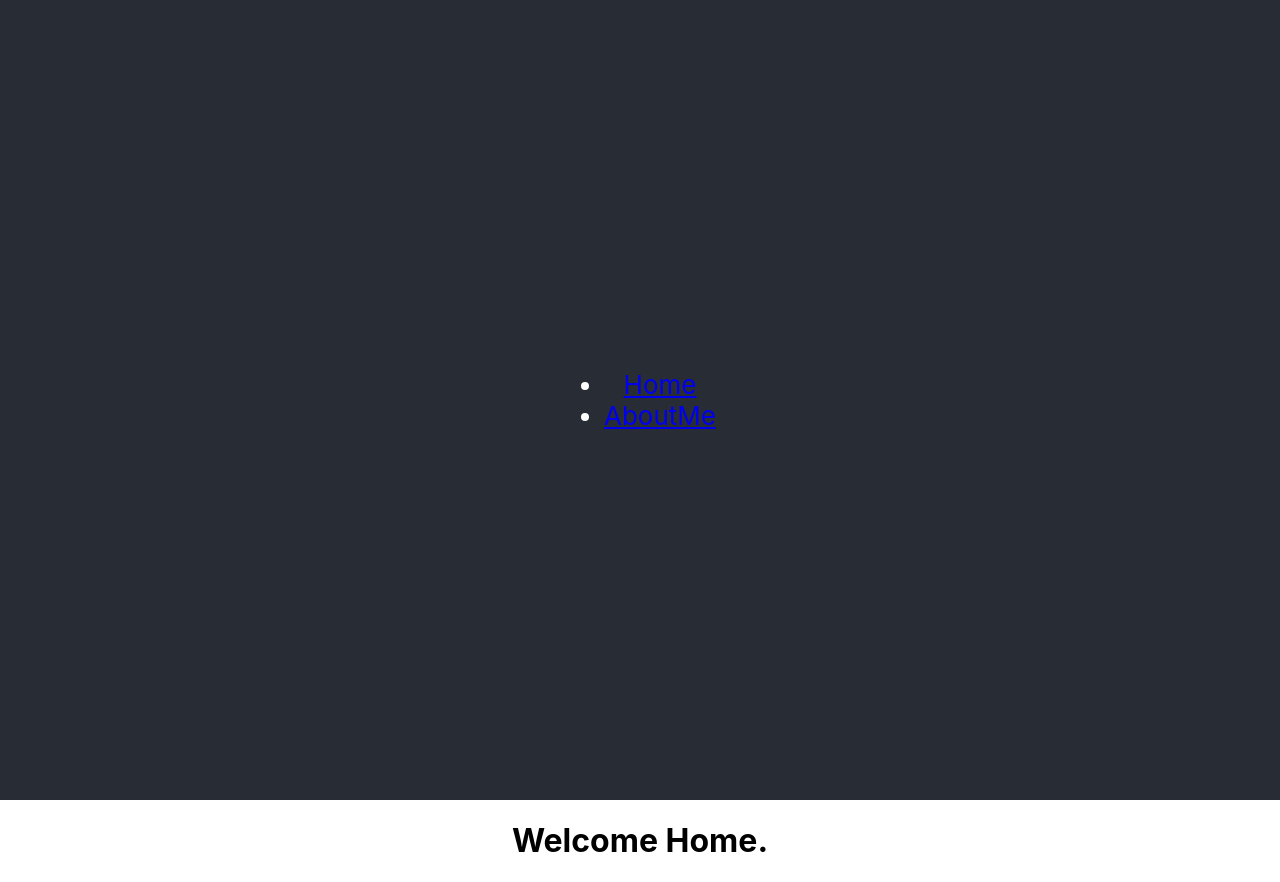
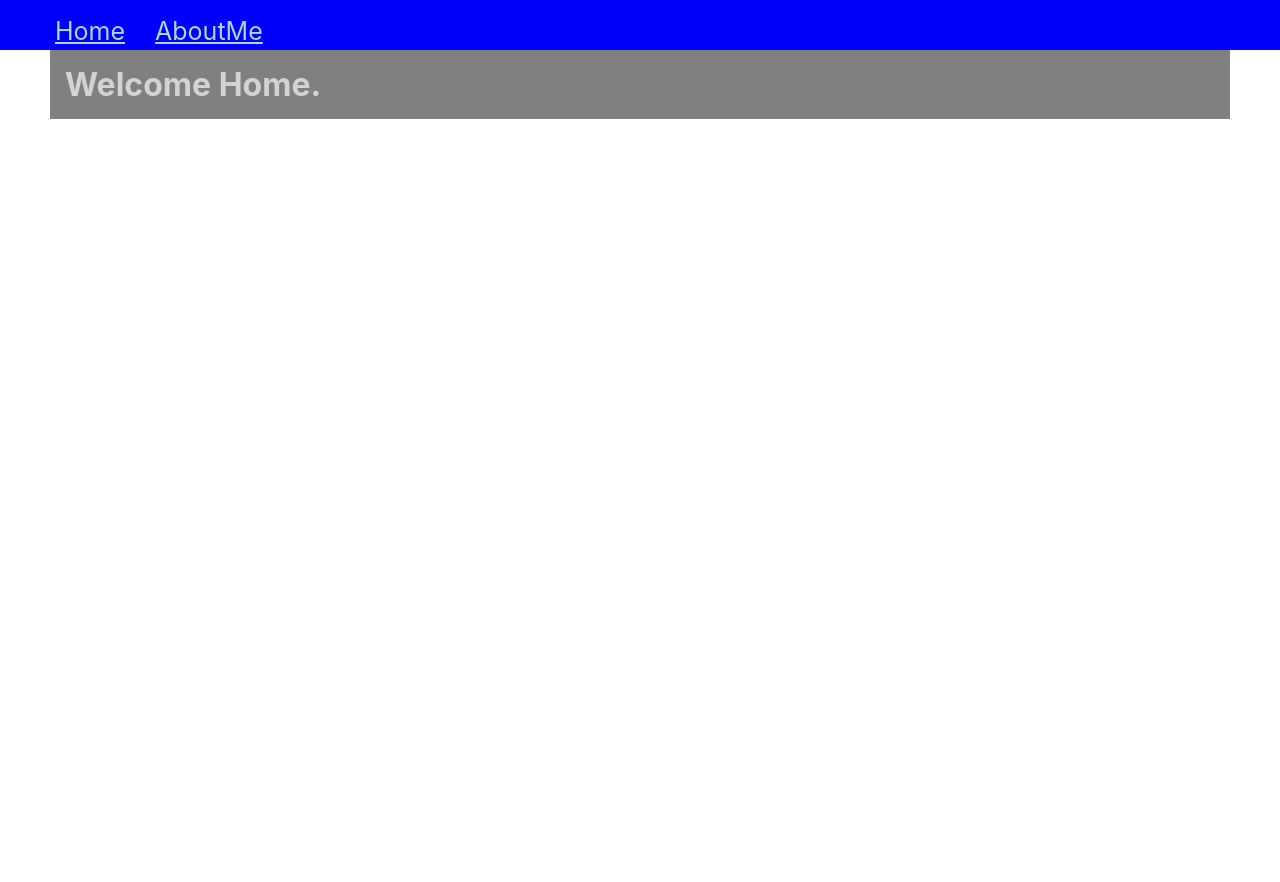
Before and after one commit to jmcia2020/ReactToDo, a React (Create React App) app: page / in a window 1280 px wide. After the commit the page ends 800 px from the top, so only its background shows below. Built offline with nearby package versions, Linux system fonts and the light colour scheme.

Commit message:
stylized navbar and header

```diff
--- a/src/App.css
+++ b/src/App.css
@@ -1,38 +1,25 @@
-.App {
-  text-align: center;
+.NavBar {
+  top: 0px;
+  width: 100%;
+  background-color: blue;
+  height: 50px;
+  position: fixed;
 }
 
-.App-logo {
-  height: 40vmin;
-  pointer-events: none;
+.NavBar a {
+ font-size: 25px;
+ color: lightblue;
 }
 
-@media (prefers-reduced-motion: no-preference) {
-  .App-logo {
-    animation: App-logo-spin infinite 20s linear;
-  }
+.NavBar li{
+  display: inline;
+  margin: 15px;
+  color: grey;
 }
 
-.App-header {
-  background-color: #282c34;
-  min-height: 100vh;
-  display: flex;
-  flex-direction: column;
-  align-items: center;
-  justify-content: center;
-  font-size: calc(10px + 2vmin);
-  color: white;
+h1 {
+  padding: 15px;
+  margin: 50px;
+  color: lightgray;
+  background-color: grey;
 }
-
-.App-link {
-  color: #61dafb;
-}
-
-@keyframes App-logo-spin {
-  from {
-    transform: rotate(0deg);
-  }
-  to {
-    transform: rotate(360deg);
-  }
-}
```
